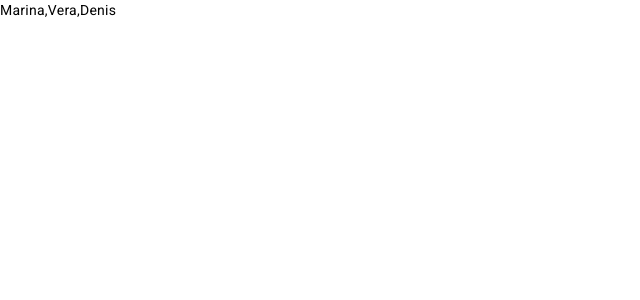
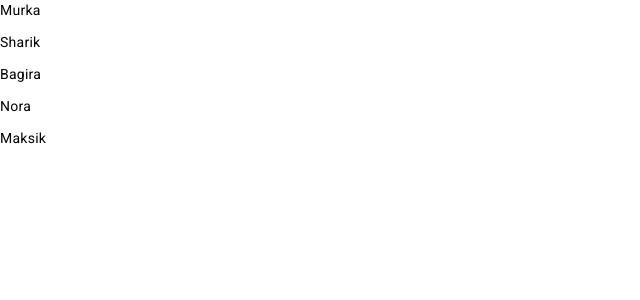
Before and after one commit to blinmarin/Vet_frontend, an Angular app: page / in a window 1280 px wide. Shown: the top 300 px of the page, without its empty margins (0-640 px from the left). Built offline with nearby package versions, Linux system fonts and the light colour scheme.

Commit message:
add ngFor

```diff
--- a/src/app/modules/appointments/components/mar-list/mar-list.component.html
+++ b/src/app/modules/appointments/components/mar-list/mar-list.component.html
@@ -1 +1 @@
-<p>{{items}}</p>
+<p *ngFor="let item of items">{{item}}</p>
--- a/src/app/modules/appointments/components/mar-list/mar-list.component.ts
+++ b/src/app/modules/appointments/components/mar-list/mar-list.component.ts
@@ -6,5 +6,10 @@ import { Component } from '@angular/core';
   styleUrls: ['./mar-list.component.scss']
 })
 export class MarListComponent {
-  items = ["Marina", "Vera", "Denis"]
+  items = ["Murka",
+  "Sharik",
+  "Bagira",
+  "Nora",
+  "Maksik"
+]
 }
```
